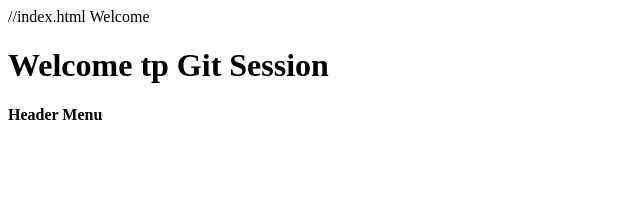
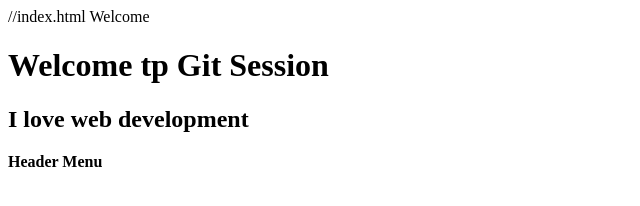
Before and after one commit to Darshita45/GitDemo, a plain HTML site: page index.html in a window 1280 px wide. Shown: the whole page, without its empty margins (0-640 px from the left). Drawn offline with Linux system fonts and the light colour scheme.

Commit message:
added 6th line

```diff
--- a/index.html
+++ b/index.html
@@ -3,6 +3,7 @@
 <head> Welcome </head>
 <body>
 <h1> Welcome tp Git Session </h1>
+<h2> I love web development </h2>
 <b> Header Menu </b>
 </body>
 </html>
```
